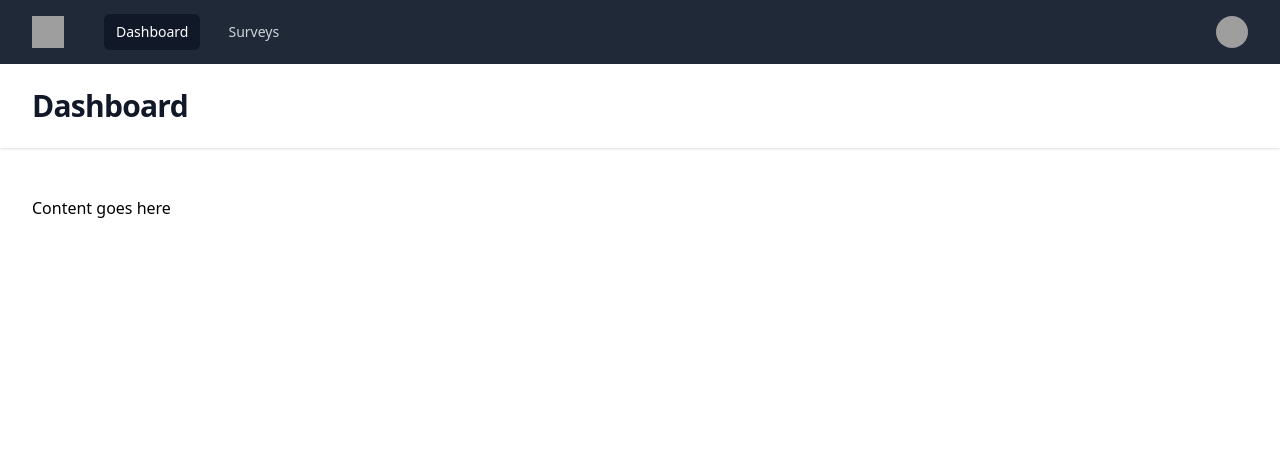
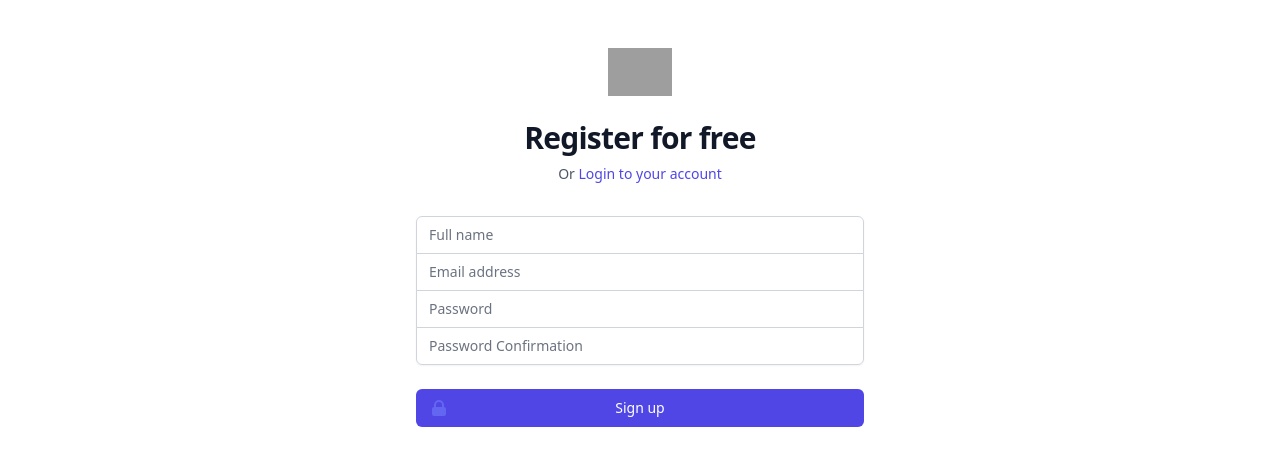
Before and after one commit to nihadtalal/laravel-vue-survey1, a Vue app in the folder vue/: page /register in a window 1280 px wide. Before the commit this address led to /dashboard. Shown: the top 466 px of the page. Built offline with nearby package versions, Linux system fonts and the light colour scheme; grey boxes are pictures that could not be loaded.

Commit message:
Register Frontend with fix backend register

```diff
--- a/vue/src/store/index.js
+++ b/vue/src/store/index.js
@@ -3,21 +3,38 @@
 const store = createStore({
     state:{
         user:{
-            data:{
-                name: 'Tom Cook',
-                email: 'tom@example.com',
-                imageUrl:
-                    'https://images.unsplash.com/photo-1472099645785-5658abf4ff4e?ixlib=rb-1.2.1&ixid=eyJhcHBfaWQiOjEyMDd9&auto=format&fit=facearea&facepad=2&w=256&h=256&q=80',
-            },
-            token: '123'
+            data:{},
+            token: sessionStorage.getItem("TOKEN"),
         }
     },
     getters:{},
-    actions:{},
+    actions:{
+        register({commit}, user){
+            return fetch('http://localhost:8000/api/register',{
+                headers:{
+                    "Content-Type":"application/json",
+                    Accept:"application/json",
+                },
+                method:"POST",
+                body:JSON.stringify(user),
+            })
+            .then((res)=>res.json())
+            .then((res)=>{
+                commit("setUser",res)
+                return res;
+            });
+        },
+    },
     mutations:{
         logout:(state)=>{
             state.user.data={};
-            state.user.token=null;
+            state.user.token = null;
+        },
+        setUser:(state, userData)=>{
+            state.user.token = userData.token; //second token will returned from the php laravel
+            state.user.data = userData.user;
+            sessionStorage.setItem('TOKEN',userData.token);
+
         }
     },
     modules:{}
--- a/vue/src/views/Register.vue
+++ b/vue/src/views/Register.vue
@@ -10,26 +10,32 @@
                 account </router-link>
         </p>
     </div>
-    <form class="mt-8 space-y-6" action="#" method="POST">
+    <form class="mt-8 space-y-6" @submit="register">
         <input type="hidden" name="remember" value="true" />
         <div class="rounded-md shadow-sm -space-y-px">
              <div>
-                <label for="fullname" class="sr-only">Email address</label>
-                <input id="email-address" name="name" type="text" autocomplete="name" required=""
+                <label for="fullname" class="sr-only">Full Name</label>
+                <input id="email-address" name="name" type="text" autocomplete="name" required="" v-model="user.name"
                     class="appearance-none rounded-none relative block w-full px-3 py-2 border border-gray-300 placeholder-gray-500 text-gray-900 rounded-t-md focus:outline-none focus:ring-indigo-500 focus:border-indigo-500 focus:z-10 sm:text-sm"
                     placeholder="Full name" />
             </div>
             <div>
                 <label for="email-address" class="sr-only">Email address</label>
-                <input id="email-address" name="email" type="email" autocomplete="email" required=""
+                <input id="email-address" name="email" type="email" autocomplete="email" required="" v-model="user.email"
                     class="appearance-none rounded-none relative block w-full px-3 py-2 border border-gray-300 placeholder-gray-500 text-gray-900  focus:outline-none focus:ring-indigo-500 focus:border-indigo-500 focus:z-10 sm:text-sm"
                     placeholder="Email address" />
             </div>
             <div>
                 <label for="password" class="sr-only">Password</label>
-                <input id="password" name="password" type="password" autocomplete="current-password" required=""
+                <input id="password" name="password" type="password" autocomplete="current-password" required="" v-model="user.password"
+                    class="appearance-none rounded-none relative block w-full px-3 py-2 border border-gray-300 placeholder-gray-500 text-gray-900 focus:outline-none focus:ring-indigo-500 focus:border-indigo-500 focus:z-10 sm:text-sm"
+                    placeholder="Password" />
+            </div>
+              <div>
+                <label for="password-confirmation" class="sr-only">Password Confirmation</label>
+                <input id="password-confirmation" name="password-confirmation" type="password" autocomplete="current-password-confirmation" required="" v-model="user.password_confirmation"
                     class="appearance-none rounded-none relative block w-full px-3 py-2 border border-gray-300 placeholder-gray-500 text-gray-900 rounded-b-md focus:outline-none focus:ring-indigo-500 focus:border-indigo-500 focus:z-10 sm:text-sm"
-                    placeholder="Password" />
+                    placeholder="Password Confirmation" />
             </div>
         </div>
 
@@ -49,4 +55,26 @@
 
 <script setup>
 import { LockClosedIcon } from '@heroicons/vue/solid'
+import { useRouter } from 'vue-router';
+import store from '../store';
+
+const router = useRouter();
+const user = {
+    name:'',
+    email:'',
+    password:'',
+    password_confirmation:'',
+};
+
+//submit event for form
+function register (ev){
+    ev.preventDefault();
+    store.dispatch('register',user)
+    .then((res)=>{
+        router.push({
+            name:'Dashboard'
+        })
+    })
+
+}
 </script>
```
Also changed, not shown: 1 other file (tests, documents, lock files or other folders).
